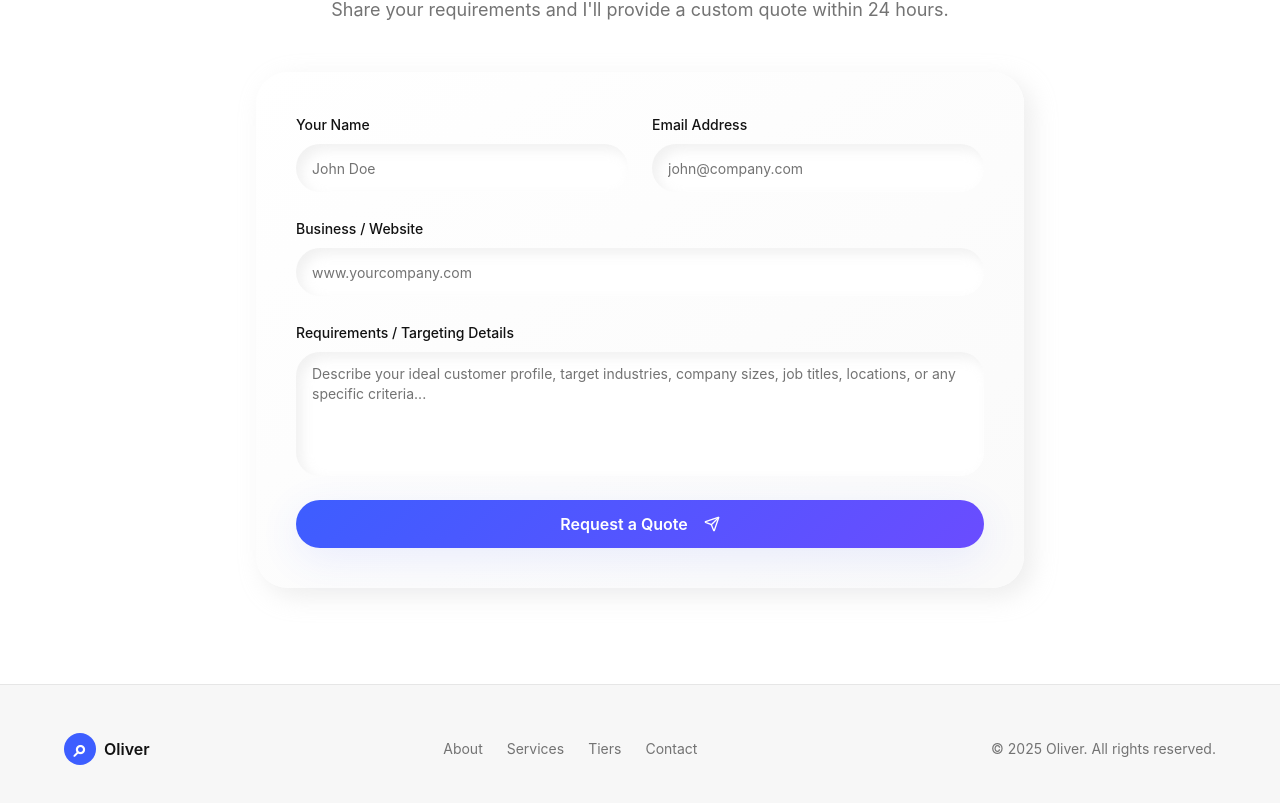
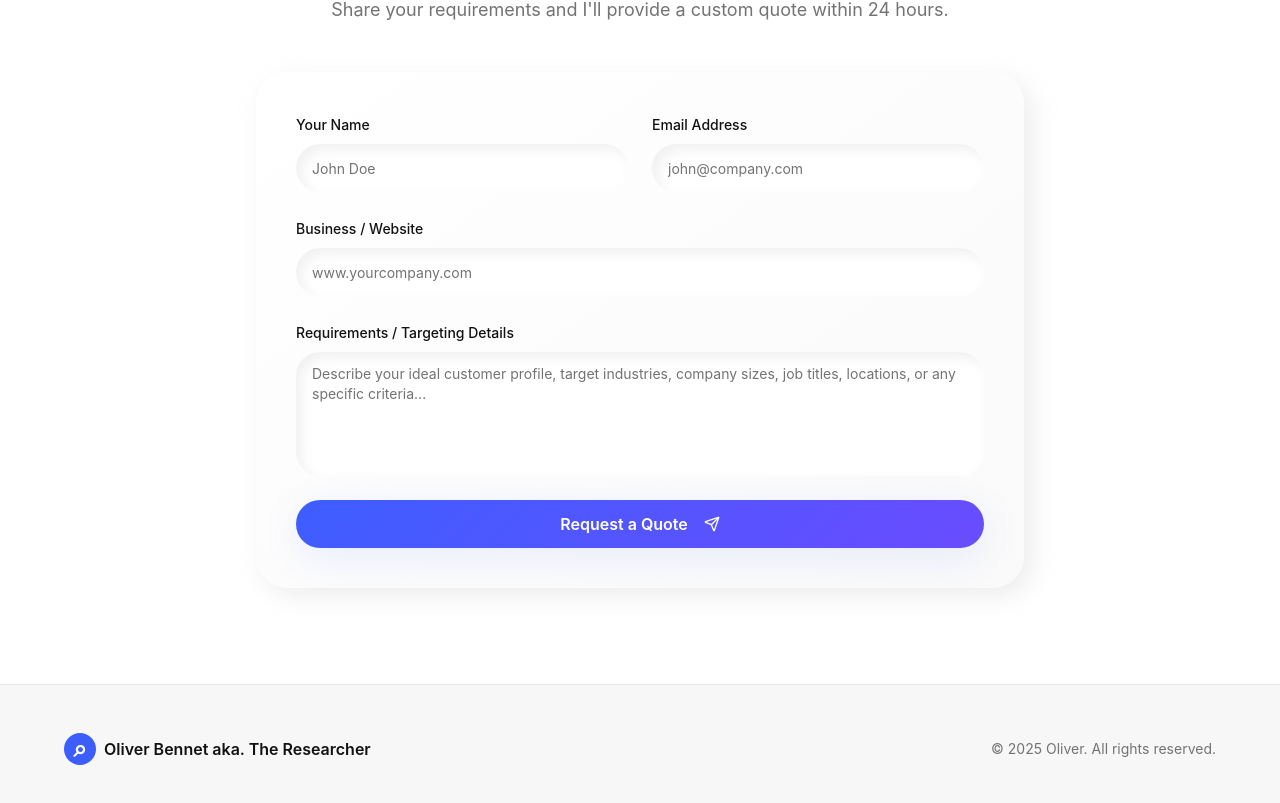
Before and after one commit to traythenerd/lead-generation-studio, a React (Vite) app: page / in a window 1280 px wide. Shown: the part 4768-5571 px from the top of the page. Built offline with nearby package versions, Linux system fonts and the light colour scheme; the HTML template or start-up script is replaced by a standard one.

Commit message:
Visual edit in Lovable
Edited UI in Lovable

```diff
--- a/src/components/Footer.tsx
+++ b/src/components/Footer.tsx
@@ -6,23 +6,10 @@ const Footer = () => {
             <div className="w-8 h-8 rounded-lg bg-primary flex items-center justify-center">
               <span className="text-primary-foreground font-bold text-2xl">⌕</span>
             </div>
-            <span className="font-semibold text-foreground">Oliver</span>
+            <span className="font-semibold text-foreground">Oliver Bennet aka. The Researcher </span>
           </div>
 
-          <nav className="flex flex-wrap items-center justify-center gap-6">
-            <a href="#about" className="text-sm text-muted-foreground hover:text-foreground transition-colors">
-              About
-            </a>
-            <a href="#services" className="text-sm text-muted-foreground hover:text-foreground transition-colors">
-              Services
-            </a>
-            <a href="#tiers" className="text-sm text-muted-foreground hover:text-foreground transition-colors">
-              Tiers
-            </a>
-            <a href="#contact" className="text-sm text-muted-foreground hover:text-foreground transition-colors">
-              Contact
-            </a>
-          </nav>
+
 
           <p className="text-sm text-muted-foreground">
             © {new Date().getFullYear()} Oliver. All rights reserved.
```
